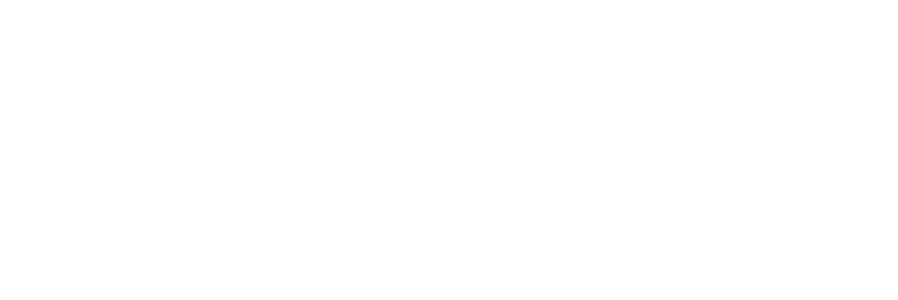
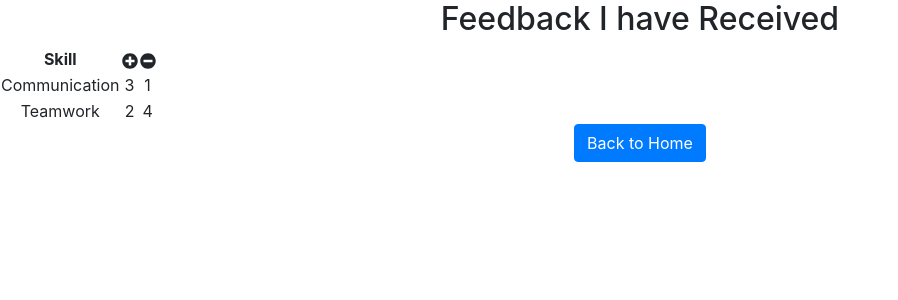
Before and after one commit to Conflict-of-Interests/coi-user-interface, a React (Create React App) app: page /associate-dashboard in a window 1280 px wide. Shown: the top 300 px of the page, without its empty margins (0-898 px from the left). Built offline with nearby package versions, Linux system fonts and the light colour scheme.

Commit message:
Added associate dashboard component

```diff
--- a/src/App.js
+++ b/src/App.js
@@ -6,6 +6,7 @@ import {
 } from 'react-router-dom';
 import Login from './login.js';
 import AssociateHome from './associate_home.js';
+import AssociateDashboard from './associate_dashboard.js';
 import RevNav from './navbar.js';
 import Footer from './footer.js';
 import logo from './logo.svg';
@@ -14,9 +15,9 @@ import './App.scss';
 function App() {
   const AssociatePage = (
     <>
-    <RevNav />
-    <AssociateHome />
-    <Footer />
+      <RevNav />
+      <AssociateHome />
+      <Footer />
     </>
   )
   return (
@@ -28,6 +29,8 @@ function App() {
           </Route>
           <Route path="/associate-home">
             {AssociatePage }
+          </Route>
+          <Route path="/associate-dashboard" component={AssociateDashboard}>
           </Route>
           <Route path="/trainer-home">
             {
--- /dev/null
+++ b/src/associate_dashboard.js
@@ -0,0 +1,49 @@
+import React, { useState } from 'react';
+import {FaPlusCircle,FaMinusCircle} from 'react-icons/fa';
+import Button from 'react-bootstrap/Button';
+
+export default function AssociateDashboard(props) {
+  const [fakeSkills] = useState([
+    {
+      id: 1,
+      name: "Communication",
+      pats: 3,
+      nudges: 1
+    },
+    {
+      id: 2,
+      name: "Teamwork",
+      pats: 2,
+      nudges: 4
+    }
+  ]);
+
+  return (
+    <div>
+      <h2>Feedback I have Received</h2>
+      <table>
+        <thead>
+          <tr>
+            <th>Skill</th>
+            <th><FaPlusCircle /></th>
+            <th><FaMinusCircle /></th>
+          </tr>
+        </thead>
+        <tbody>
+          {fakeSkills.map(skill => {
+            return (
+              <tr key={skill.id}>
+                <td>{skill.name}</td>
+                <td>{skill.pats}</td>
+                <td>{skill.nudges}</td>
+              </tr>
+            )
+          })}
+        </tbody>
+      </table>
+      <div>
+        <Button variant="primary">Back to Home</Button>
+      </div>
+    </div>
+  );
+}
```
Also changed, not shown: 1 other file (tests, documents, lock files or other folders).
